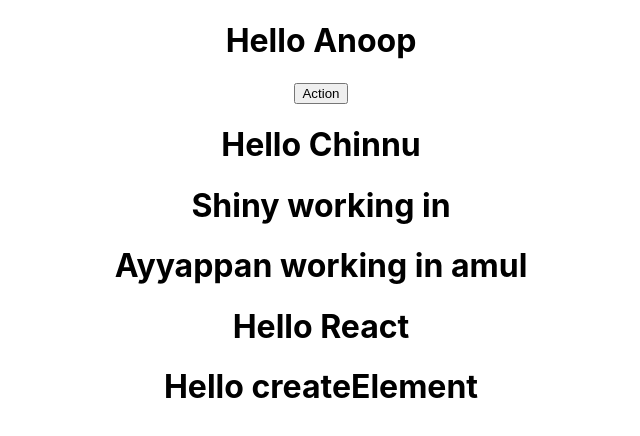
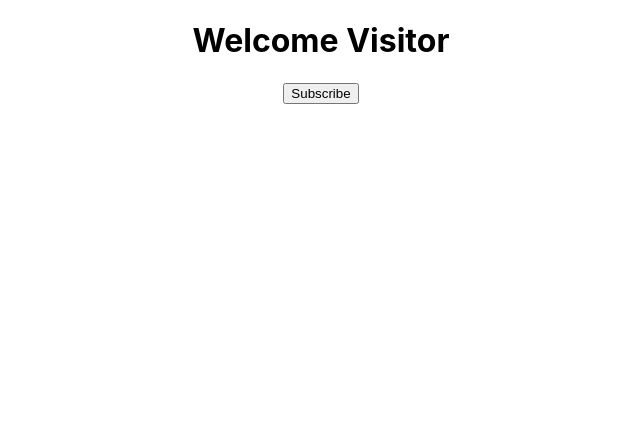
Before and after one commit to anoopnr/ReactJs, a React (Create React App) app in the folder Codevalution/hello-world/: page / in a window 1280 px wide. Shown: the top 436 px of the page, without its empty margins (319-959 px from the left). Built offline with nearby package versions, Linux system fonts and the light colour scheme.

Commit message:
state management

```diff
--- a/Codevalution/hello-world/src/App.js
+++ b/Codevalution/hello-world/src/App.js
@@ -4,16 +4,18 @@ import Greet from './components/Greet'
 import Welcome from './components/Welcome'
 import Hello from './components/Hello'
 import HelloC from './components/HelloC'
+import Message from './components/Message'
 
 function App() {
   return (
     <div className="App">
-      <Greet name="Anoop"><button>Action</button></Greet>
+      {/* <Greet name="Anoop"><button>Action</button></Greet>
       <Greet name="Chinnu"/>
       <Welcome name="Shiny"/>
       <Welcome name="Ayyappan" job="amul"/>
       <Hello/>
-      <HelloC/>
+      <HelloC/> */}
+      <Message/>
     </div>
   );
 }
--- /dev/null
+++ b/Codevalution/hello-world/src/components/Message.js
@@ -0,0 +1,28 @@
+import React,{Component} from 'react'
+
+class Message extends Component{
+    constructor(){
+        super()
+        this.state={
+            message:"Welcome Visitor"
+        }
+    }
+
+    anotherMessage(){
+        this.setState({
+            message:"Thanks"
+        })
+    }
+
+    render(){
+        return (
+            <div>
+                <h1>{this.state.message}</h1>
+                <button onClick={()=>{this.anotherMessage()}}>Subscribe</button>
+            </div>
+        )
+
+    }
+}
+
+export default Message;
```
Also changed, not shown: 1 other file (tests, documents, lock files or other folders).
